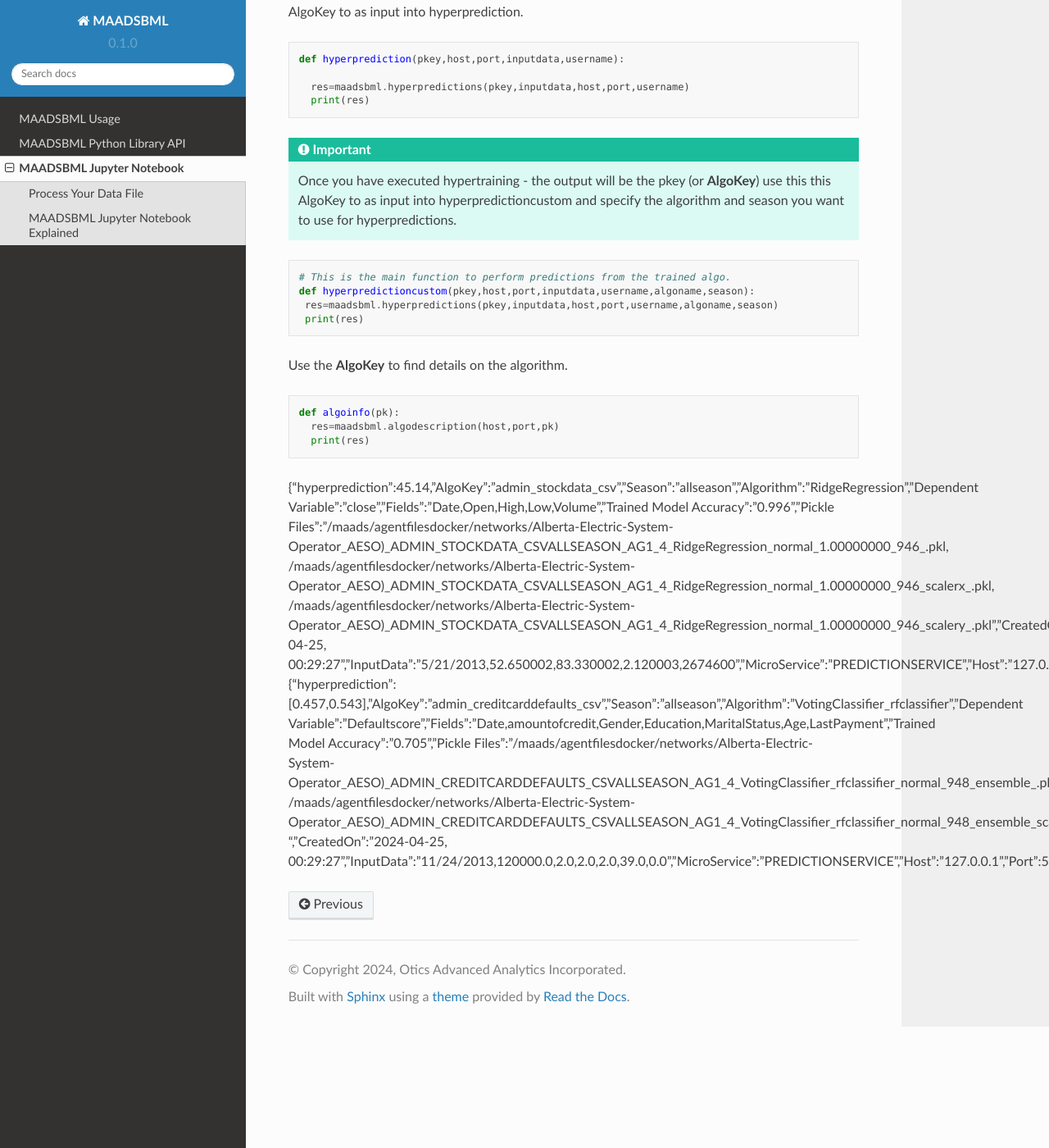
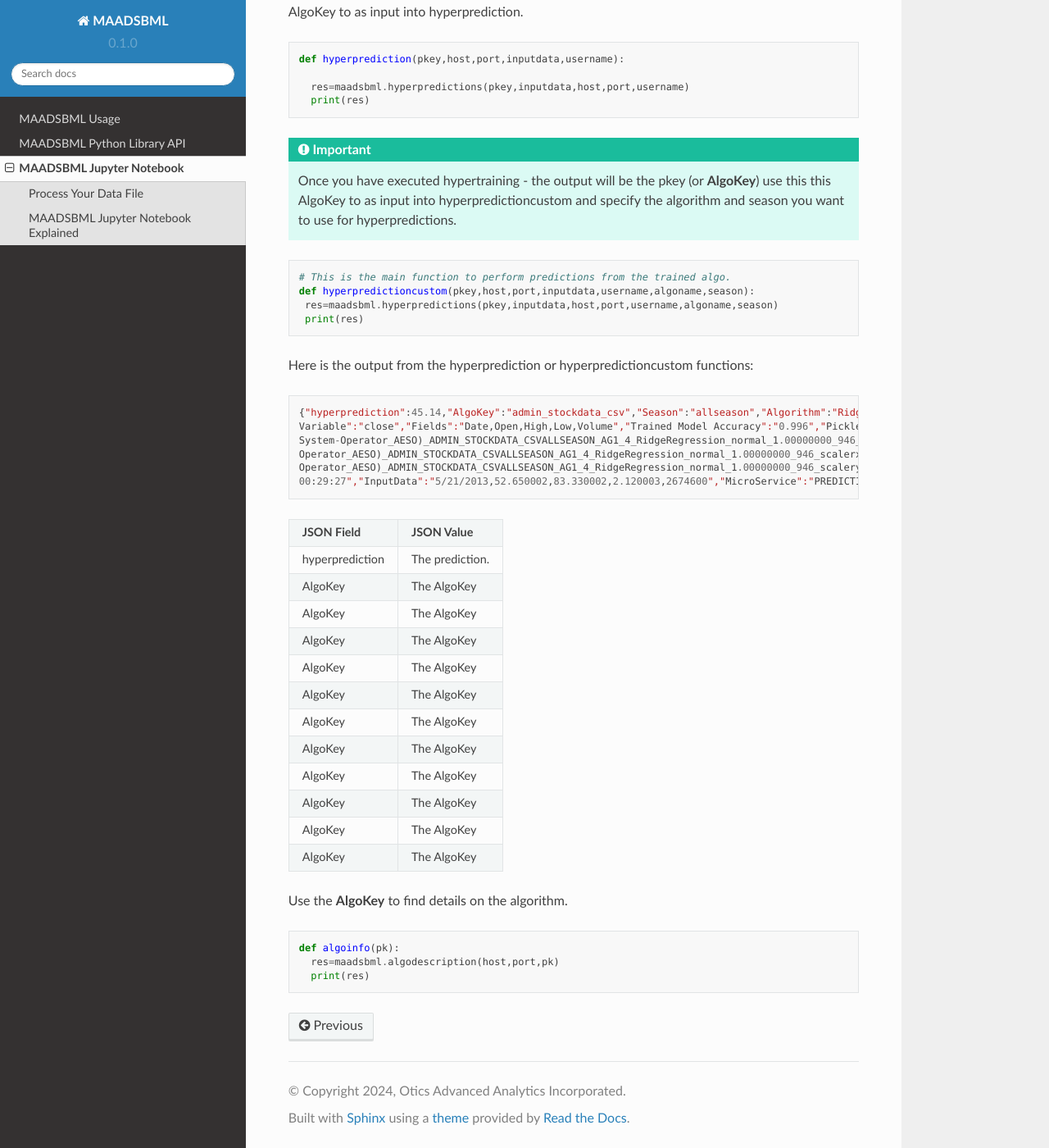
Before and after one commit to smaurice101/maadsbml, a Sphinx documentation site: the page built from docs/source/maadsbmlnotebook.rst, in a window 1280 px wide and 1400 px high, scrolled down 3611 px. Shown: the whole window at 82% size. Built offline with Sphinx 7.4.7 and the Read the Docs theme 2.0.0, drawn with Linux system fonts in a browser that asks for light colours.

Commit message:
Update maadsbmlnotebook.rst

```diff
--- a/docs/source/maadsbmlnotebook.rst
+++ b/docs/source/maadsbmlnotebook.rst
@@ -226,6 +226,47 @@ Once you have executed hypertraining - the output will be the AlgoKey (or pkey)
     res=maadsbml.hyperpredictions(pkey,inputdata,host,port,username,algoname,season)
     print(res)
 
+Here is the output from the hyperprediction or hyperpredictioncustom functions:
+
+.. code-block::
+
+   {"hyperprediction":45.14,"AlgoKey":"admin_stockdata_csv","Season":"allseason","Algorithm":"RidgeRegression","Dependent
+   Variable":"close","Fields":"Date,Open,High,Low,Volume","Trained Model Accuracy":"0.996","Pickle Files":"/maads/agentfilesdocker/networks/Alberta-Electric-
+   System-Operator_AESO)_ADMIN_STOCKDATA_CSVALLSEASON_AG1_4_RidgeRegression_normal_1.00000000_946_.pkl, /maads/agentfilesdocker/networks/Alberta-Electric-System-
+   Operator_AESO)_ADMIN_STOCKDATA_CSVALLSEASON_AG1_4_RidgeRegression_normal_1.00000000_946_scalerx_.pkl, /maads/agentfilesdocker/networks/Alberta-Electric-System-
+   Operator_AESO)_ADMIN_STOCKDATA_CSVALLSEASON_AG1_4_RidgeRegression_normal_1.00000000_946_scalery_.pkl","CreatedOn":"2024-04-25,
+   00:29:27","InputData":"5/21/2013,52.650002,83.330002,2.120003,2674600","MicroService":"PREDICTIONSERVICE","Host":"127.0.0.1","Port":5495}
+
+.. list-table::
+
+   * - **JSON Field**
+     - **JSON Value**
+   * - hyperprediction
+     - The prediction.
+   * - AlgoKey
+     - The AlgoKey
+   * - AlgoKey
+     - The AlgoKey
+   * - AlgoKey
+     - The AlgoKey
+   * - AlgoKey
+     - The AlgoKey
+   * - AlgoKey
+     - The AlgoKey
+   * - AlgoKey
+     - The AlgoKey
+   * - AlgoKey
+     - The AlgoKey
+   * - AlgoKey
+     - The AlgoKey
+   * - AlgoKey
+     - The AlgoKey
+   * - AlgoKey
+     - The AlgoKey
+   * - AlgoKey
+     - The AlgoKey
+
+
 Use the **AlgoKey** to find details on the algorithm.
 
 .. code-block::
@@ -233,8 +274,3 @@ Use the **AlgoKey** to find details on the algorithm.
    def algoinfo(pk):
      res=maadsbml.algodescription(host,port,pk)
      print(res)
-
-
-
-{"hyperprediction":45.14,"AlgoKey":"admin_stockdata_csv","Season":"allseason","Algorithm":"RidgeRegression","Dependent Variable":"close","Fields":"Date,Open,High,Low,Volume","Trained Model Accuracy":"0.996","Pickle Files":"/maads/agentfilesdocker/networks/Alberta-Electric-System-Operator_AESO)_ADMIN_STOCKDATA_CSVALLSEASON_AG1_4_RidgeRegression_normal_1.00000000_946_.pkl, /maads/agentfilesdocker/networks/Alberta-Electric-System-Operator_AESO)_ADMIN_STOCKDATA_CSVALLSEASON_AG1_4_RidgeRegression_normal_1.00000000_946_scalerx_.pkl, /maads/agentfilesdocker/networks/Alberta-Electric-System-Operator_AESO)_ADMIN_STOCKDATA_CSVALLSEASON_AG1_4_RidgeRegression_normal_1.00000000_946_scalery_.pkl","CreatedOn":"2024-04-25, 00:29:27","InputData":"5/21/2013,52.650002,83.330002,2.120003,2674600","MicroService":"PREDICTIONSERVICE","Host":"127.0.0.1","Port":5495}
-{"hyperprediction":[0.457,0.543],"AlgoKey":"admin_creditcarddefaults_csv","Season":"allseason","Algorithm":"VotingClassifier_rfclassifier","Dependent Variable":"Defaultscore","Fields":"Date,amountofcredit,Gender,Education,MaritalStatus,Age,LastPayment","Trained Model Accuracy":"0.705","Pickle Files":"/maads/agentfilesdocker/networks/Alberta-Electric-System-Operator_AESO)_ADMIN_CREDITCARDDEFAULTS_CSVALLSEASON_AG1_4_VotingClassifier_rfclassifier_normal_948_ensemble_.pkl, /maads/agentfilesdocker/networks/Alberta-Electric-System-Operator_AESO)_ADMIN_CREDITCARDDEFAULTS_CSVALLSEASON_AG1_4_VotingClassifier_rfclassifier_normal_948_ensemble_scalerx_.pkl, ","CreatedOn":"2024-04-25, 00:29:27","InputData":"11/24/2013,120000.0,2.0,2.0,2.0,39.0,0.0","MicroService":"PREDICTIONSERVICE","Host":"127.0.0.1","Port":5495}
```
